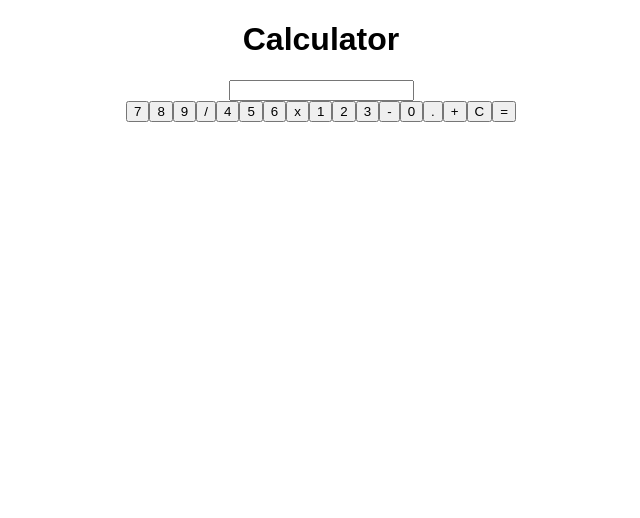
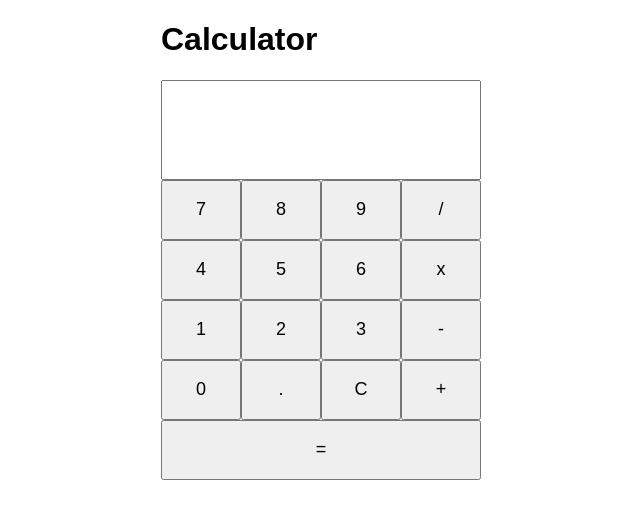
Before and after one commit to laraanna/Calculator, a React (Create React App) app: page / in a window 1280 px wide. Shown: the top 518 px of the page, without its empty margins (319-959 px from the left). Built offline with nearby package versions, Linux system fonts and the light colour scheme.

Commit message:
Set up Calculator Static

```diff
--- a/src/App.css
+++ b/src/App.css
@@ -1,2 +1,2 @@
 .App {
-  text-align: center; }
+  margin: 0 auto; }
--- a/src/App.sass
+++ b/src/App.sass
@@ -1,2 +1,2 @@
 .App
-  text-align: center
+  margin: 0 auto
--- /dev/null
+++ b/src/components/Calculator.css
@@ -0,0 +1,18 @@
+.Calculator {
+  margin: 0 auto;
+  width: 25%; }
+  .Calculator .Value {
+    display: block; }
+    .Calculator .Value input {
+      width: 100%;
+      height: 100px; }
+  .Calculator .ButtonsContainer {
+    display: flex;
+    flex-direction: row;
+    flex-wrap: wrap; }
+    .Calculator .ButtonsContainer .Buttons {
+      width: 25%;
+      height: 60px;
+      font-size: 18px; }
+    .Calculator .ButtonsContainer .Buttons:last-of-type {
+      width: 100%; }
--- a/src/components/Calculator.js
+++ b/src/components/Calculator.js
@@ -1,5 +1,6 @@
 import React, {PureComponent} from 'react'
 import {BUTTONS} from '../constants'
+import './Calculator.css'
 
 class Calculator extends PureComponent {
   render(){
@@ -13,7 +14,6 @@ class Calculator extends PureComponent {
         {BUTTONS.map((button, key) =>
           <button className="Buttons" key={key}>{button}</button>
         )}
-
         </div>
       </div>
     )
--- /dev/null
+++ b/src/components/Calculator.sass
@@ -0,0 +1,18 @@
+.Calculator
+  margin: 0 auto
+  width: 25%
+  .Value
+    display: block
+    input
+      width: 100%
+      height: 100px
+  .ButtonsContainer
+    display: flex
+    flex-direction: row
+    flex-wrap: wrap
+    .Buttons
+      width: 25%
+      height: 60px
+      font-size: 18px
+    .Buttons:last-of-type
+      width: 100%
--- a/src/constants.js
+++ b/src/constants.js
@@ -1 +1 @@
-export const BUTTONS = [ "7", "8", "9", "/", "4", "5", "6", "x", "1", "2", "3", "-", "0", ".", "+", "C", "=" ]
+export const BUTTONS = [ "7", "8", "9", "/", "4", "5", "6", "x", "1", "2", "3", "-", "0", ".", "C", "+", "=" ]
--- a/src/index.css
+++ b/src/index.css
@@ -1,3 +1,6 @@
+* {
+  box-sizing: border-box; }
+
 body {
   margin: 0;
   padding: 0;
--- a/src/index.sass
+++ b/src/index.sass
@@ -1,3 +1,5 @@
+*
+  box-sizing: border-box
 body
   margin: 0
   padding: 0
```
